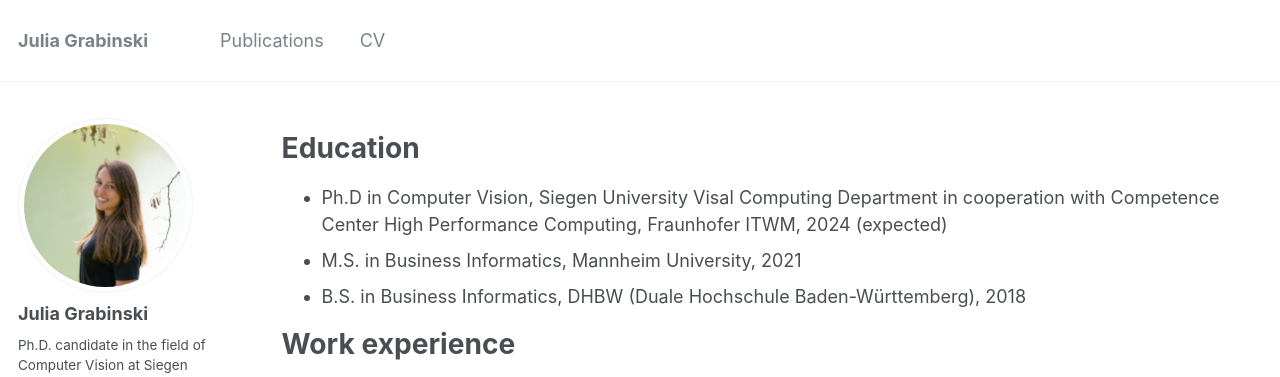
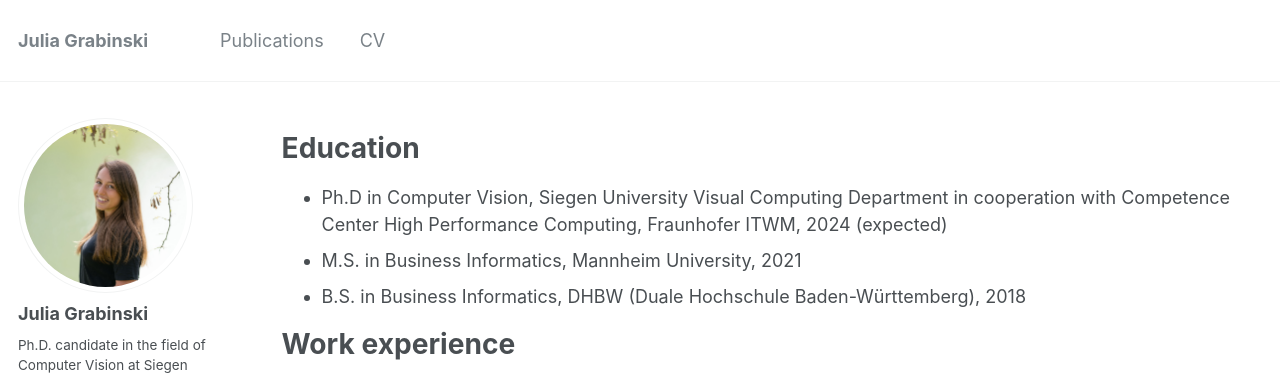
Before and after one commit to GeJulia/gejulia.github.io, a Jekyll site: the page built from _pages/cv.md, in a window 1280 px wide and 1187 px high. Shown: the top 377 px of the window. Built offline with Jekyll 4.4.1, drawn with Linux system fonts in a browser that asks for light colours; some web fonts are replaced.

Commit message:
Update cv.md

```diff
--- a/_pages/cv.md
+++ b/_pages/cv.md
@@ -12,7 +12,7 @@ redirect_from:
 Education
 ======
 
-* Ph.D in Computer Vision, Siegen University Visal Computing Department in cooperation with Competence Center High Performance Computing, Fraunhofer ITWM, 2024 (expected)
+* Ph.D in Computer Vision, Siegen University Visual Computing Department in cooperation with Competence Center High Performance Computing, Fraunhofer ITWM, 2024 (expected)
 * M.S. in Business Informatics, Mannheim University, 2021
 * B.S. in Business Informatics, DHBW (Duale Hochschule Baden-Württemberg), 2018
 
```
